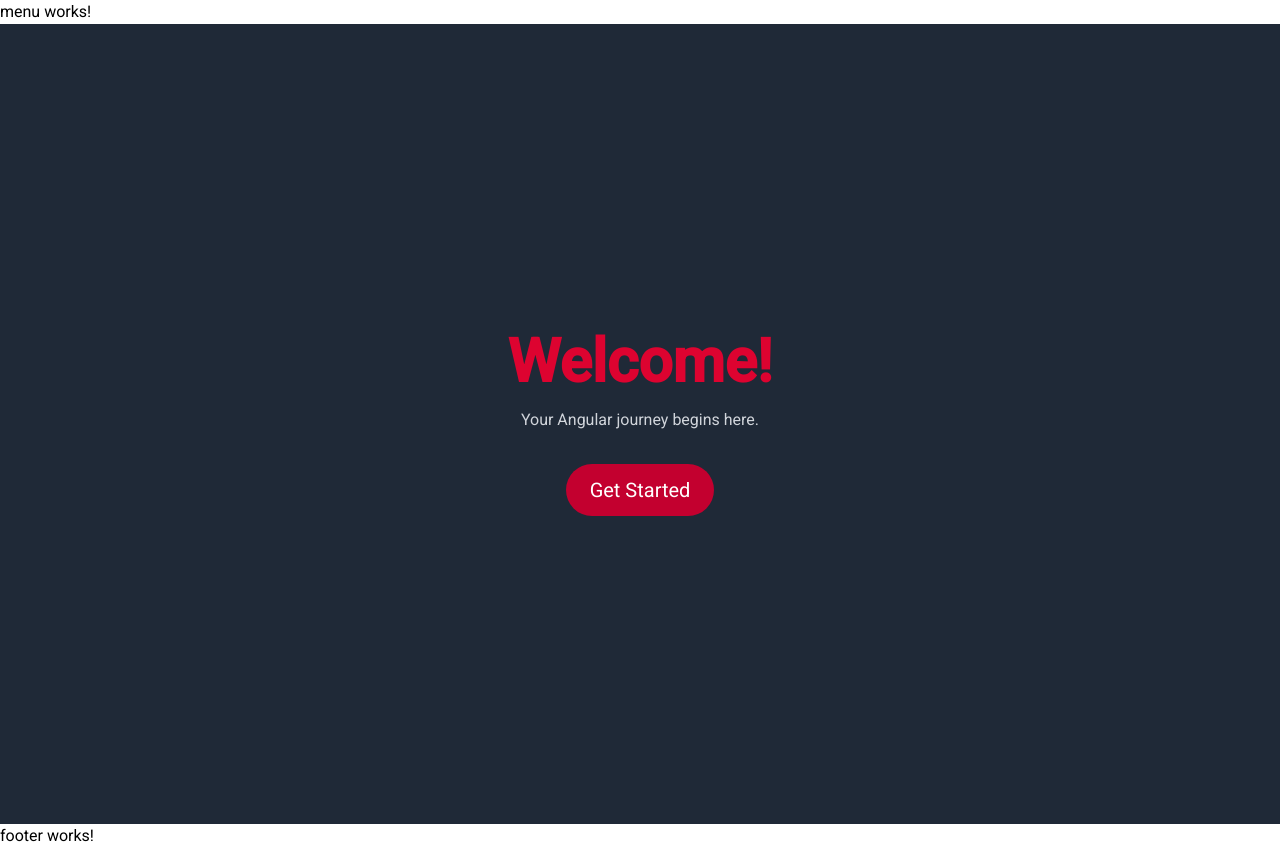
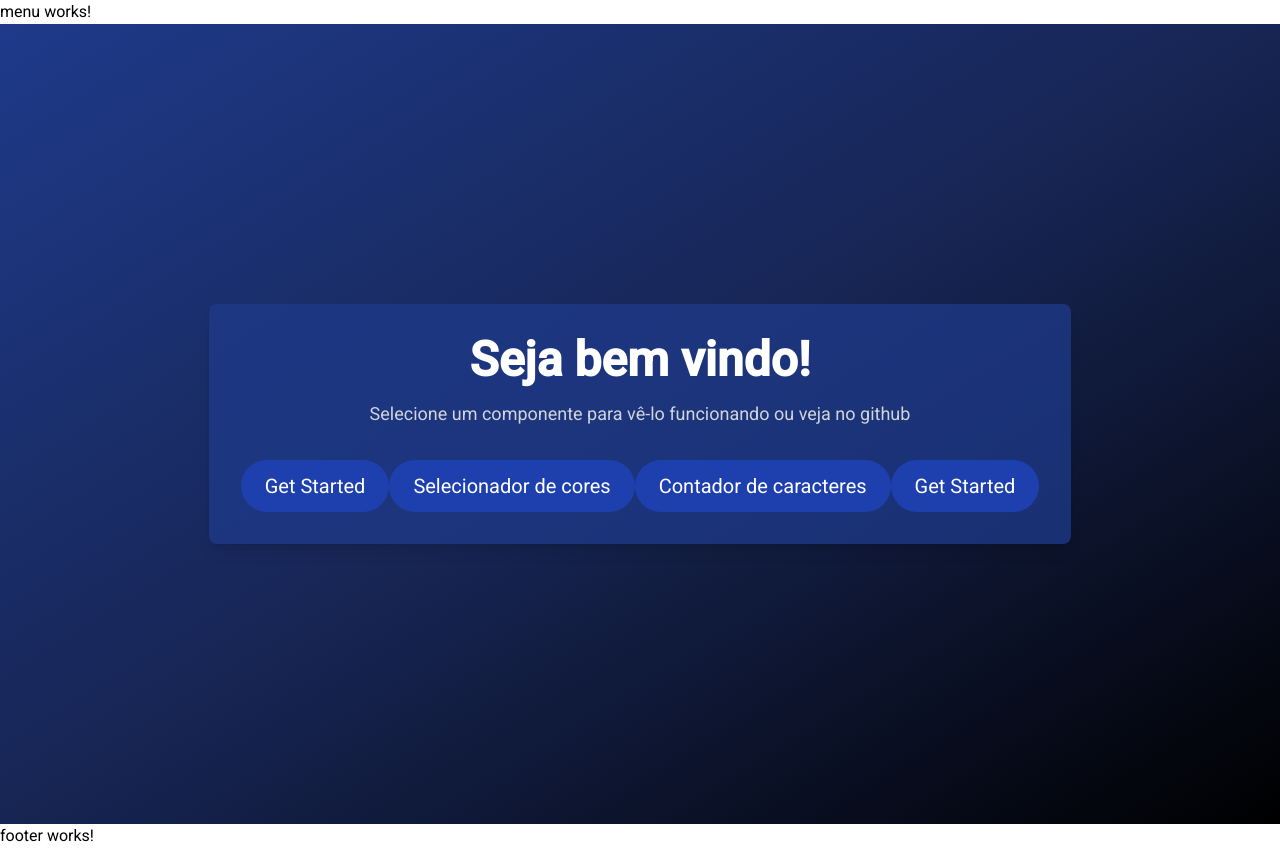
Before and after one commit to RodrigoMarques6/utilidadesParaProjetos, an Angular app: page / in a window 1280 px wide. Built offline with nearby package versions, Linux system fonts and the light colour scheme.

Commit message:
feat/adição de novo layout na página inicial

```diff
--- a/src/app/app.routes.ts
+++ b/src/app/app.routes.ts
@@ -1,8 +1,10 @@
 import { Routes } from '@angular/router';
 import { MainComponent } from './components/main/main.component';
 import { SelectColorComponent } from './components/select-color/select-color.component';
+import { CharacterCounterComponent } from './components/character-counter/character-counter.component';
 
 export const routes: Routes = [
   { path: '', component: MainComponent },
   { path: 'selecao-de-cor', component: SelectColorComponent },
+  { path: 'contador-de-caracteres', component: CharacterCounterComponent },
 ];
--- a/src/app/components/main/main.component.html
+++ b/src/app/components/main/main.component.html
@@ -1,9 +1,27 @@
-<div class="flex items-center justify-center min-h-screen bg-gray-800">
-  <div class="text-center">
-    <h1 class="text-6xl font-bold text-[#dd0330]">Welcome!</h1>
-    <p class="text-gray-300 mt-4">Your Angular journey begins here.</p>
+<div class="flex items-center justify-center min-h-screen bg-gradient-to-br from-blue-900 via-blue-950 to-black">
+  <div class="text-center p-8 bg-opacity-75 bg-blue-900 rounded-lg shadow-lg">
+    <h1 class="text-5xl font-extrabold text-white">Seja bem vindo!</h1>
+    <p class="text-gray-300 mt-4 text-lg">Selecione um componente para vê-lo funcionando ou veja no github</p>
     <button
-      class="mt-8 px-6 py-3 rounded-full text-xl bg-[#c3002f] text-white hover:bg-red-700 transition"
+      class="mt-8 px-6 py-3 rounded-full text-xl bg-blue-800 text-white hover:bg-blue-700 transition"
+    >
+      Get Started
+    </button>
+
+    <button
+      class="mt-8 px-6 py-3 rounded-full text-xl bg-blue-800 text-white hover:bg-blue-700 transition"
+    routerLink="/selecao-de-cor">
+      Selecionador de cores
+    </button>
+
+    <button
+      class="mt-8 px-6 py-3 rounded-full text-xl bg-blue-800 text-white hover:bg-blue-700 transition"
+    routerLink="contador-de-caracteres">
+      Contador de caracteres
+    </button>
+
+    <button
+      class="mt-8 px-6 py-3 rounded-full text-xl bg-blue-800 text-white hover:bg-blue-700 transition"
     >
       Get Started
     </button>
```
